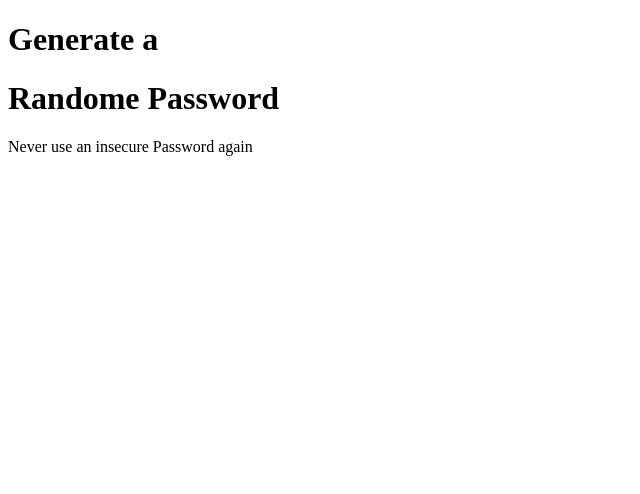
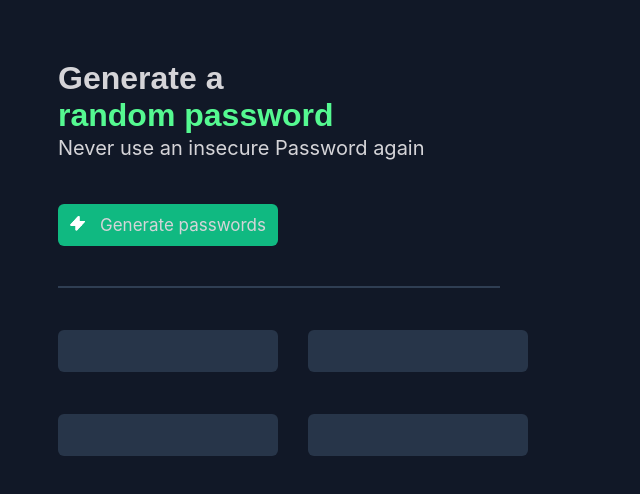
Before and after one commit to Riyaz5027/random-password-generator, a plain HTML site: page index.html in a window 1280 px wide. Shown: the whole page, without its empty margins (0-640 px from the left). Drawn offline with Linux system fonts and the light colour scheme.

Commit message:
CSS styling done

```diff
--- a/index.html
+++ b/index.html
@@ -1,12 +1,33 @@
 <!DOCTYPE html>
 <html>
-    <head>
-        <link rel="stylesheet" href="style.css">
-        <title>Randome Password Generator</title></head>
-    <body>
-        <script src="script.js"></script>
-        <h1>Generate a</h1>
-        <h1>Randome Password</h1>
+
+<head>
+    <link rel="stylesheet" href="style.css">
+    <title>Randome Password Generator</title>
+</head>
+
+<body>
+    <script src="script.js"></script>
+    <div class="container">
+        <div class="headings">
+        <h1 id="head1">Generate a</h1>
+        <h1 id="head2">random password</h1>
+        </div>
         <p>Never use an insecure Password again</p>
-    </body>
+
+        <button id="btn" ><img src="image.png" id="btnimg">Generate passwords</button>
+        <p id="line"></p>
+         <div class="fl1">
+        <button id="b1"></button>
+        <button id="b2"></button>
+    </div>
+    <div class="fl2">
+        <button id="b3"></button>
+        <button id="b4"></button>
+    </div>
+    </div>
+
+
+</body>
+
 </html>
--- a/style.css
+++ b/style.css
@@ -0,0 +1,86 @@
+.headings
+{
+font-family:'karla', sans-serif;
+font-weight: 700;
+}
+#head1
+{
+color:#D5D4D8;
+margin-bottom:0px;
+}
+#head2
+{
+color:#55F991;
+margin-top:0px;
+margin-bottom: 0px;
+}
+p{
+    margin-top: 0px;
+    margin-bottom: 0px;
+    color:#D5D4D8;
+    font-family:'Inter', sans-serif;
+    font-weight: 400;
+    font-size:20px;
+    line-height:28px;
+    letter-spacing: 0;
+}
+#btn
+{
+    width: 220px;
+    height: 42px;
+    margin-top: 42px;
+    border:none;
+    border-radius:6px;
+    padding-top:10px;
+    padding-bottom: 10px;;
+    background-color: #10B981;
+    color:#D5D4D8;
+    font-family: 'Inter', sans-serif;
+    font-size: 17px;
+    /* line-height: 24px; */
+    /* font-weight: 500; */
+}
+#btnimg
+{
+    width: 15px;
+    height:15px;
+    /* padding-top:7px; */
+    margin-right: 15px;
+}
+.container
+{
+    margin-top:60px;
+    margin-left:50px;
+      margin-bottom: 60px;
+}
+#line
+{
+    margin-top:40px;
+    border:1px solid #2F3E53;
+    width:440px;
+}
+body{
+    background:#111827;
+
+}
+.fl1,.fl2
+{
+    display:flex;
+
+}
+#b1,#b2,#b3,#b4
+{
+
+    width: 220px;
+    height: 42px;
+    margin-top: 42px;
+    border:none;
+    border-radius:6px;
+    padding-top:10px;
+    padding-bottom: 10px;;
+    background-color:#273549;
+    color:#10B981;
+    font-family: 'Inter', sans-serif;
+    font-size: 17px;
+    margin-right:30px;
+}
```
Also changed, not shown: image.png (added).
